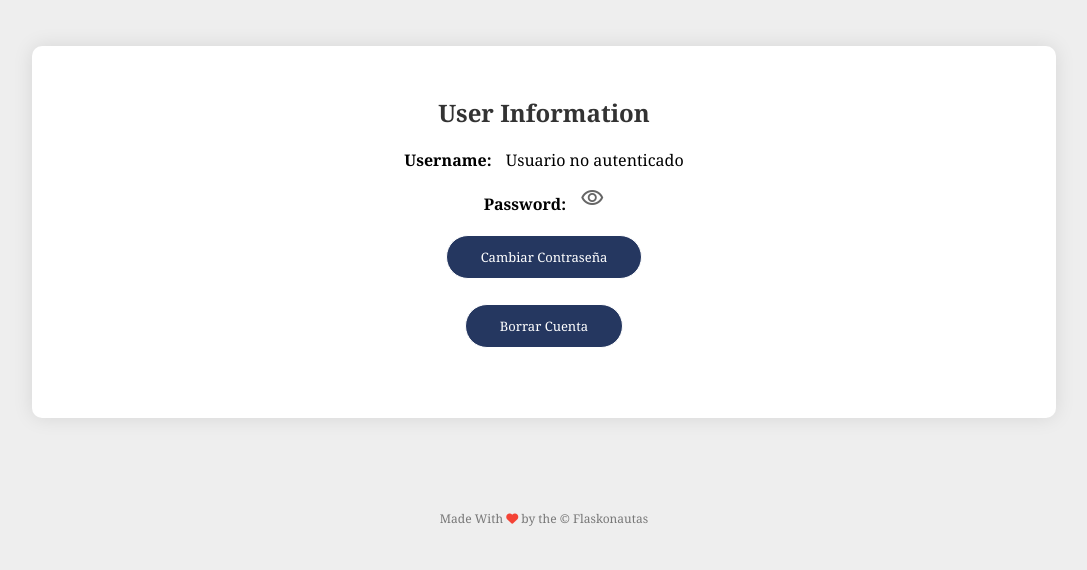
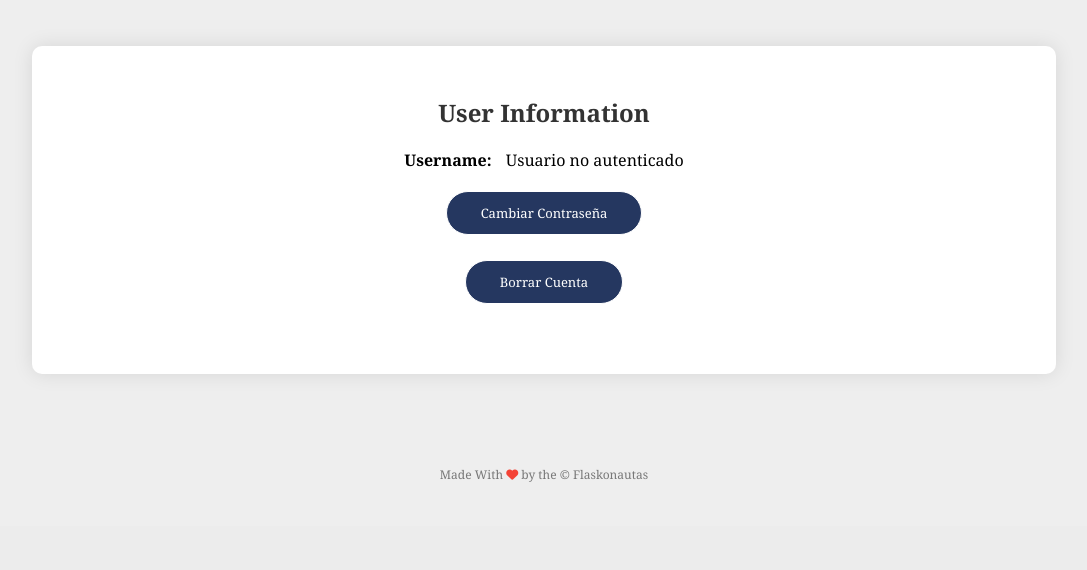
Before and after one commit to TarabayIvan/tp-introds-flaskonautas, a Flask app: page /user_data in a window 1280 px wide. Shown: the part 344-914 px from the top of the page, without its empty margins (96-1183 px from the left). After the commit the page ends 826 px from the top, so only its background shows below. Run offline with Flask 3, Linux system fonts and the light colour scheme.

Commit message:
Update user.html

```diff
--- a/Client/templates/user.html
+++ b/Client/templates/user.html
@@ -25,11 +25,6 @@
         <h2>User Information</h2>
         <ul>
             <li><strong>Username:</strong> {{ user_data.username }}</li>
-            <li>
-                <strong>Password:</strong>
-                <span id="password" class="hidden">{{ user_data.password }}</span>
-                <span id="toggle-password" class="material-symbols-outlined">visibility</span>
-            </li>
         </ul>
         <ul>
             <li><a href="{{ url_for('recovery') }}" class="hero-btn-user">Cambiar Contraseña</a></li>
```
